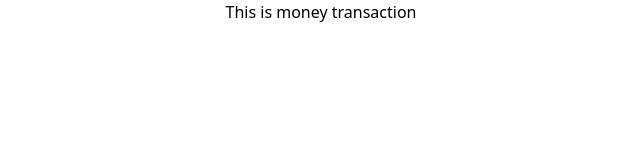
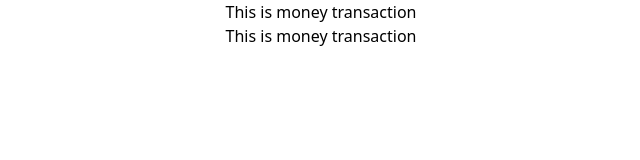
Before and after one commit to kaiyumdev/money-master, a plain HTML site: page index.html in a window 1280 px wide. Shown: the whole page, without its empty margins (319-959 px from the left). Drawn offline with nearby package versions, Linux system fonts and the light colour scheme.

Commit message:
all updated

```diff
--- a/index.html
+++ b/index.html
@@ -10,6 +10,7 @@
 </head>
 <body>
     <h1 class="text-center">This is money transaction</h1>
+    <h5 class="text-center">This is money transaction</h5>
 
 
 
```
